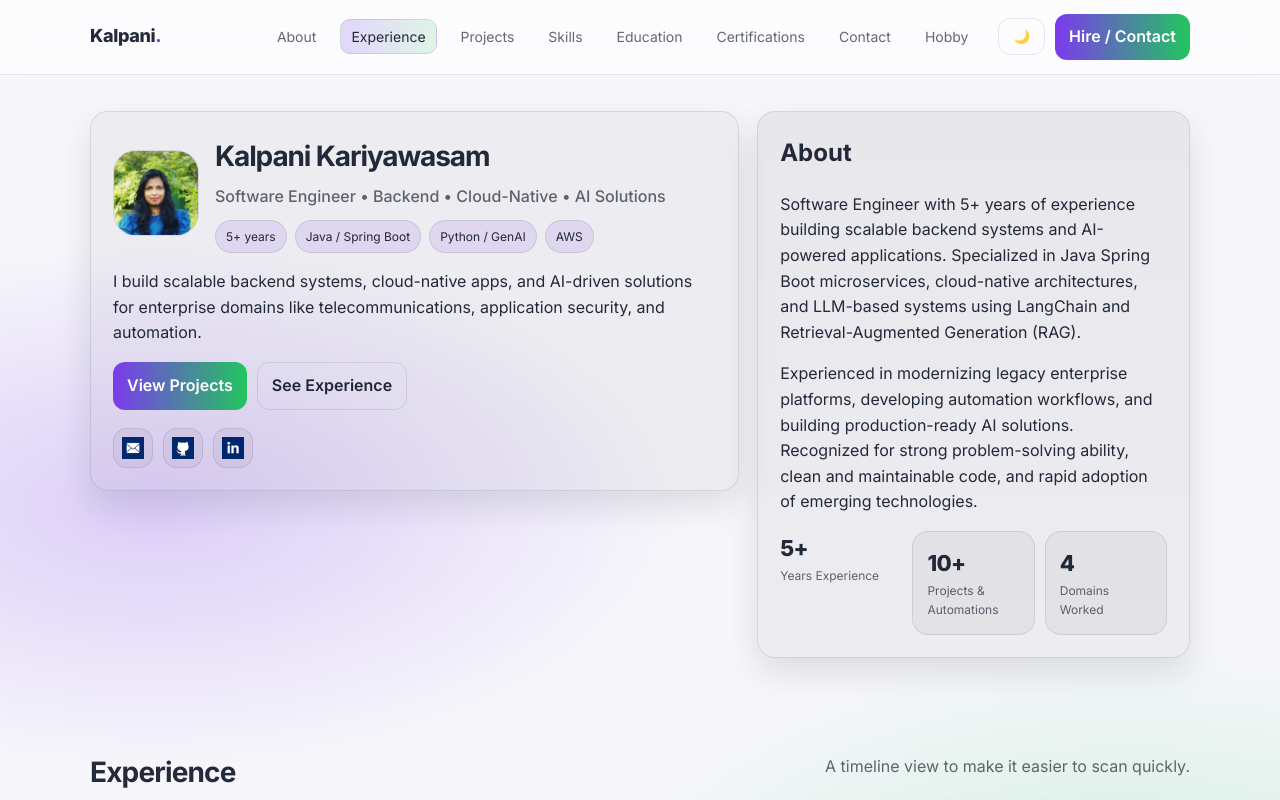
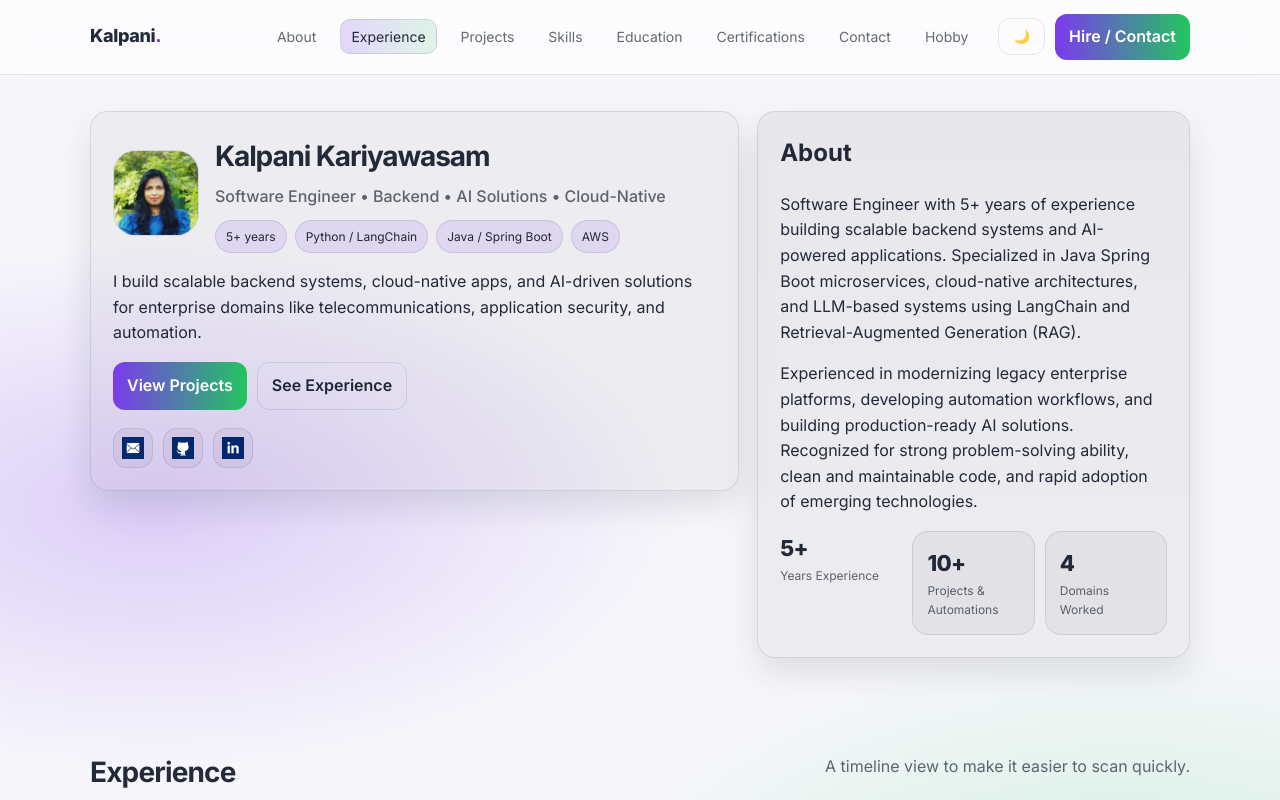
Before and after one commit to kkariyawasam/kkariyawasam.github.io, a plain HTML site: page index.html in a window 1280 px wide. Shown: the top 800 px of the page. Drawn offline with Linux system fonts and the light colour scheme.

Commit message:
Update index.html

```diff
--- a/index.html
+++ b/index.html
@@ -55,11 +55,11 @@
             <img src="profile.jpg" alt="Kalpani Kariyawasam" class="avatar"/>
             <div>
               <h1>Kalpani Kariyawasam</h1>
-              <p class="subtitle">Software Engineer • Backend • Cloud-Native • AI Solutions</p>
+              <p class="subtitle">Software Engineer • Backend • AI Solutions • Cloud-Native </p>
               <div class="badges">
                 <span class="badge">5+ years</span>
+                <span class="badge">Python / LangChain</span>
                 <span class="badge">Java / Spring Boot</span>
-                <span class="badge">Python / GenAI</span>
                 <span class="badge">AWS</span>
               </div>
             </div>
```
